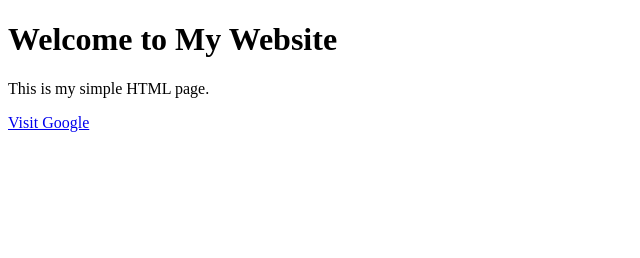
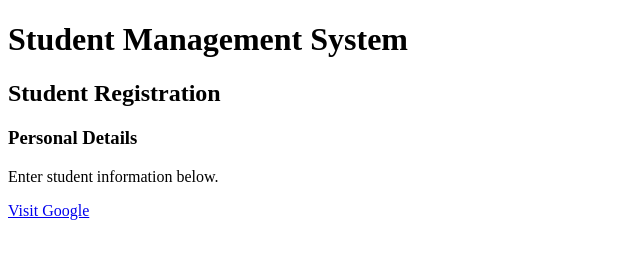
Before and after one commit to iamalekx/webdev-class1, a plain HTML site: page index.html in a window 1280 px wide. Shown: the whole page, without its empty margins (0-640 px from the left). Drawn offline with Linux system fonts and the light colour scheme.

Commit message:
updated landing

```diff
--- a/index.html
+++ b/index.html
@@ -2,12 +2,14 @@
 <html lang="en">
     <head>
         <meta charset="UTF-8" />
-        <meta name ="viewport" content="width=device-width, initial-scale=1.0" />
+        <meta name="viewport" content="width=device-width, initial-scale=1.0" />
         <title>My Website</title>
     </head>
     <body>
-        <h1>Welcome to My Website</h1>
-        <p>This is my simple HTML page.</p>
+        <h1>Student Management System</h1>
+        <h2>Student Registration</h2>
+        <h3>Personal Details</h3>
+        <p>Enter student information below.</p>
         <a target="blank" href="https://www.google.com">Visit Google</a>
     </body>
 </html>
```
